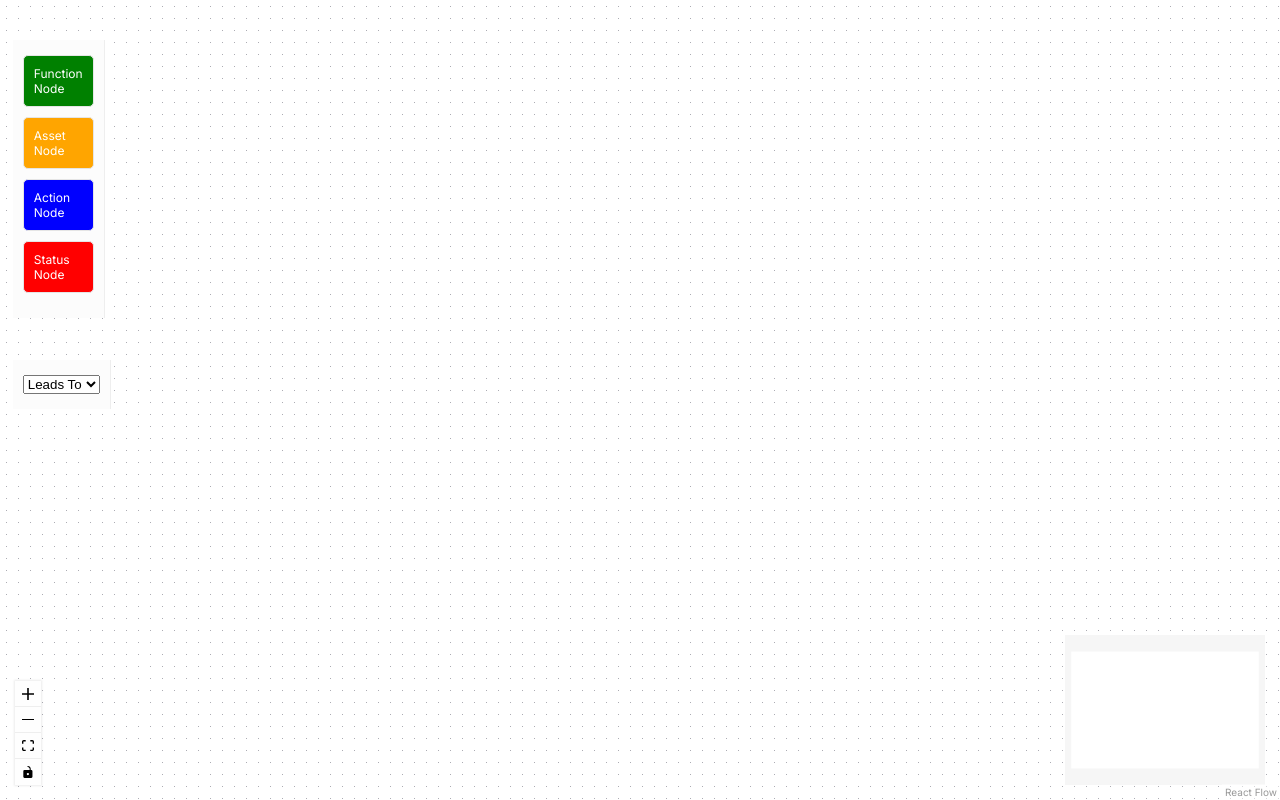
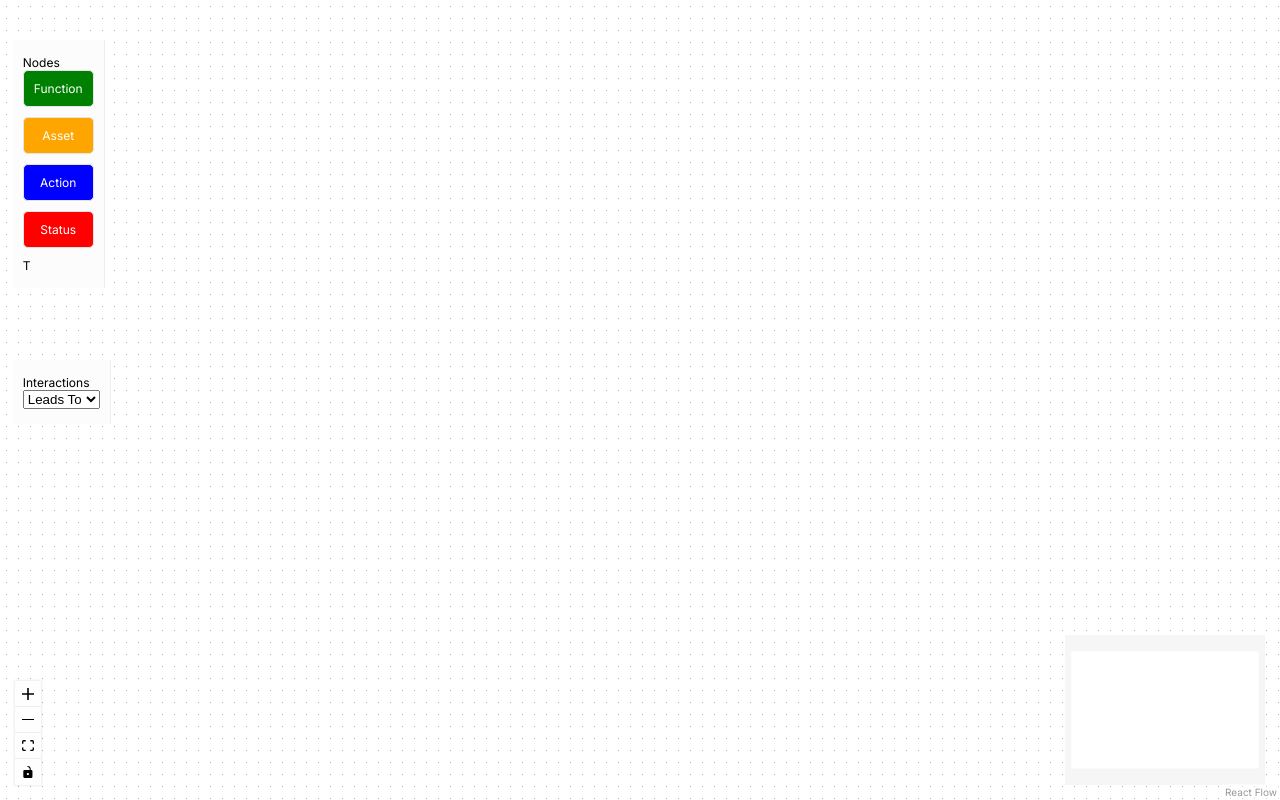
Before and after one commit to kj-huang/next-octalysis-tool, a Next.js app: page /experimentals/gameloop in a window 1280 px wide. Built offline with nearby package versions, Linux system fonts and the light colour scheme.

Commit message:
update gameloop
Signed-off-by: mybaseball52 <mybaseball52@gmail.com>

```diff
--- /dev/null
+++ b/app/experimentals/gameloop/Annotations/index.tsx
@@ -0,0 +1,36 @@
+import { useState } from 'react';
+
+export function TextNode({ data }: { data: any }) {
+  const [isEditing, setIsEditing] = useState(false);
+  const [label, setLabel] = useState(data.label);
+
+  const handleEdit = () => {
+    setIsEditing(true);
+  };
+
+  const handleSave = () => {
+    setIsEditing(false);
+    // Add logic to save the updated data if necessary
+  };
+
+  return (
+    <div style={{ padding: 10, display: 'flex' }}>
+      {isEditing ? (
+        <>
+          <input
+            type="text"
+            value={label}
+            onChange={(e) => setLabel(e.target.value)}
+          />
+          <button onClick={handleSave} style={{ marginLeft: 8 }}>
+            Save
+          </button>
+        </>
+      ) : (
+        <>
+          <div onDoubleClick={handleEdit} >{label}</div>
+        </>
+      )}
+    </div>
+  );
+}
--- a/app/experimentals/gameloop/CustomEdges/index.tsx
+++ b/app/experimentals/gameloop/CustomEdges/index.tsx
@@ -70,15 +70,13 @@ export function EnablesEdge({ id, sourceX, sourceY, targetX, targetY }: EdgeProp
   );
 }
 
-export function BoosterEdge({ id, sourceX, sourceY, targetX, targetY, markerEnd}: EdgeProps) {
+export function BoosterEdge({ id, sourceX, sourceY, targetX, targetY}: EdgeProps) {
   const [edgePath] = getStraightPath({
     sourceX,
     sourceY,
     targetX,
     targetY,
   });
-
-  console.log(`For visibility, log url here: markerEnd [${markerEnd}]`);
 
   return (
     <>
--- a/app/experimentals/gameloop/GameLoopCanvas.tsx
+++ b/app/experimentals/gameloop/GameLoopCanvas.tsx
@@ -24,6 +24,7 @@ import { ActionNode } from './CustomNodes/ActionNode';
 import { StatusNode } from './CustomNodes/StatusNode';
 import { SidebarEdgeSelectors } from './SidebarEdgeSelectors';
 import { BoosterEdge, EnablesEdge, LeadsToEdge, ObtainsEdge } from './CustomEdges';
+import { TextNode } from './Annotations';
 
 // This prop is mandatory!
 const defaultEdgeOptions: DefaultEdgeOptions = {
@@ -39,6 +40,7 @@ const nodeTypes = {
   assetNode: AssetNode,
   actionNode: ActionNode,
   statusNode: StatusNode,
+  textNode: TextNode,
 };
 
 const edgeTypes = {
@@ -103,6 +105,10 @@ function GameLoopCanvas() {
         data: { label: `${type} node` },
       };
 
+      if (type === 'textNode') {
+        newNode.data = { label: 'Text' };
+      }
+
       setNodes((nds) => nds.concat(newNode));
     },
     [screenToFlowPosition],
--- a/app/experimentals/gameloop/Sidebar.tsx
+++ b/app/experimentals/gameloop/Sidebar.tsx
@@ -8,12 +8,13 @@ const Sidebar: React.FC = () => {
 
   return (
     <aside>
+      <p>Nodes</p>
       <div
         className="game-element-node function-node"
         onDragStart={(event) => onDragStart(event, 'functionNode')}
         draggable
       >
-        Function Node
+        Function
       </div>
 
       <div
@@ -21,7 +22,7 @@ const Sidebar: React.FC = () => {
         onDragStart={(event) => onDragStart(event, 'assetNode')}
         draggable
       >
-        Asset Node
+        Asset
       </div>
 
       <div
@@ -29,7 +30,7 @@ const Sidebar: React.FC = () => {
         onDragStart={(event) => onDragStart(event, 'actionNode')}
         draggable
       >
-        Action Node
+        Action
       </div>
 
       <div
@@ -37,7 +38,15 @@ const Sidebar: React.FC = () => {
         onDragStart={(event) => onDragStart(event, 'statusNode')}
         draggable
       >
-        Status Node
+        Status
+      </div>
+
+      <div
+        className=""
+        onDragStart={(event) => onDragStart(event, 'textNode')}
+        draggable
+      >
+        T
       </div>
     </aside>
   );
--- a/app/experimentals/gameloop/SidebarEdgeSelectors.tsx
+++ b/app/experimentals/gameloop/SidebarEdgeSelectors.tsx
@@ -11,6 +11,7 @@ const SidebarEdgeSelectors: React.FC<SidebarEdgeSelectorsProps> = ({ onSelectEdg
 
   return (
     <aside className='edge-selector-container'>
+      <p>Interactions</p>
       <select onChange={handleSelectionChange}>
         <option value="leads-to">Leads To</option>
         <option value="obtains">Obtains</option>
--- a/app/experimentals/gameloop/page-overview.css
+++ b/app/experimentals/gameloop/page-overview.css
@@ -23,6 +23,7 @@ aside {
     padding: 10px;
     margin-bottom: 10px;
     font-size: 12px;
+    text-align: center;
 }
 
 .game-element-node.function-node {
```
